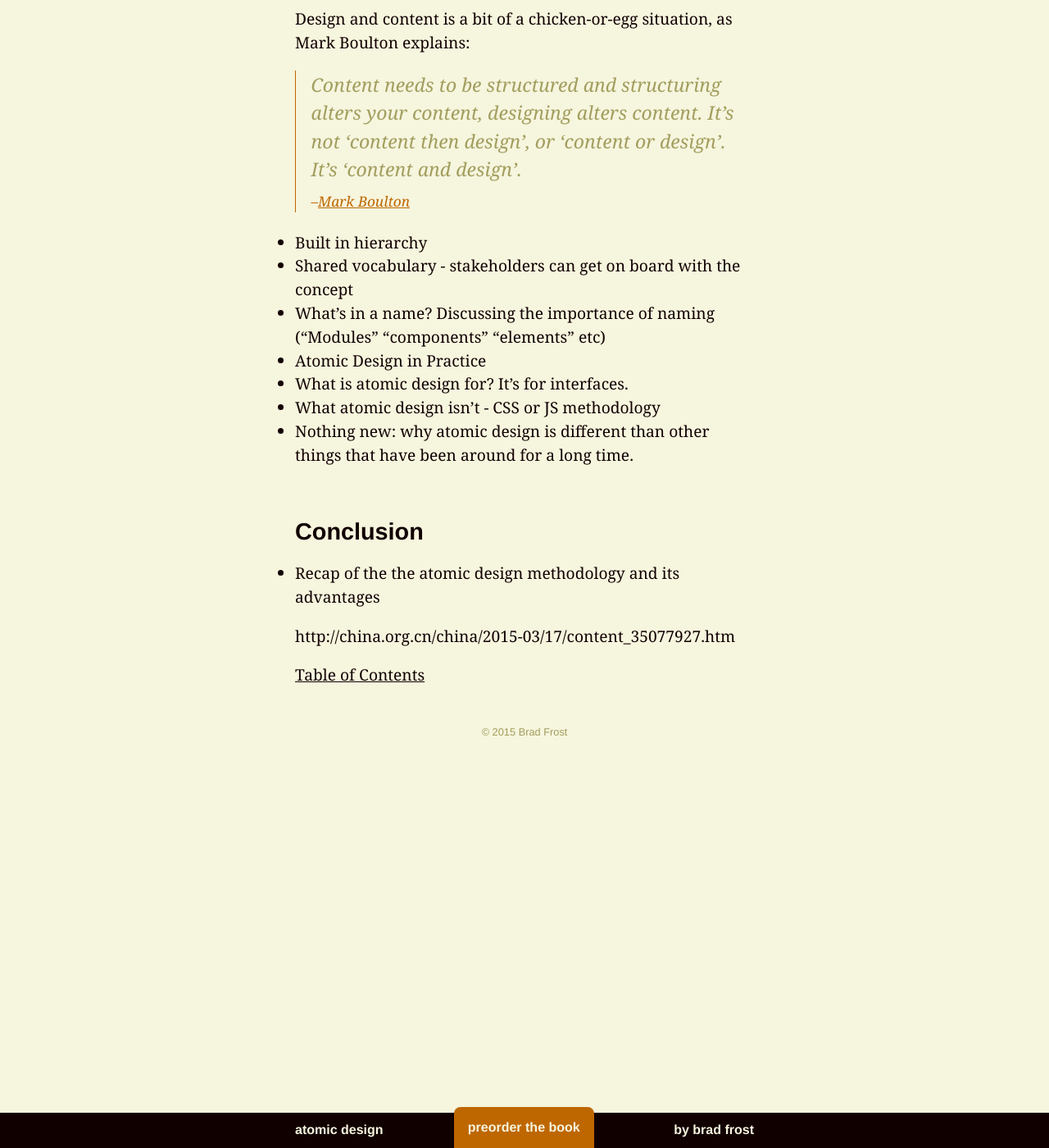
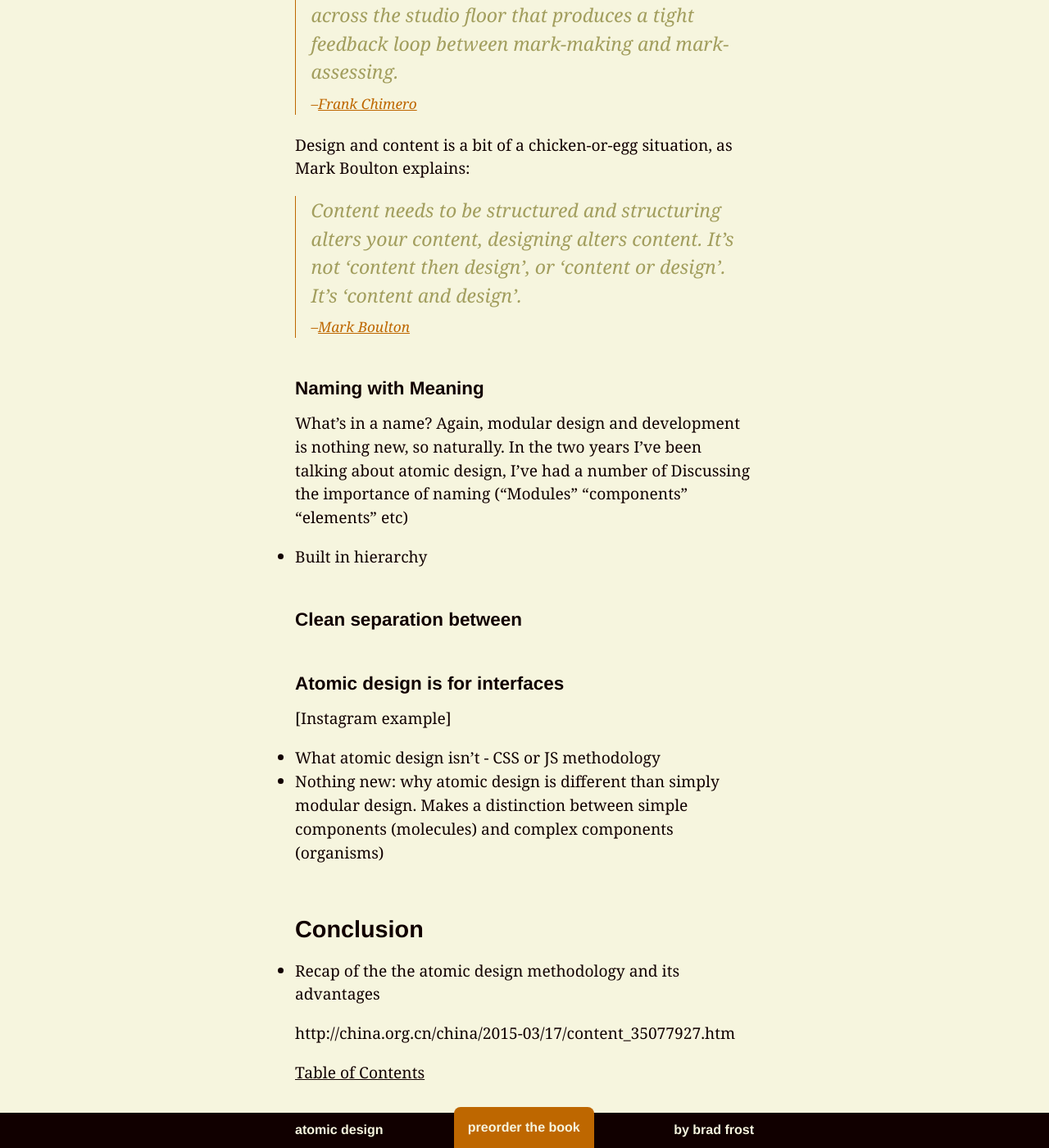
Before and after one commit to bradfrost/atomic-design, a Jekyll site: the page built from chapter-2.md, in a window 1280 px wide and 1400 px high, scrolled down 26161 px. Shown: the whole window at 82% size. Built offline with Jekyll 4.4.1, drawn with Linux system fonts in a browser that asks for light colours; some of the changed text lies outside the part shown.

Commit message:
Chapter 2 draft
beginning atomic design advantages

```diff
--- a/chapter-2.md
+++ b/chapter-2.md
@@ -164,9 +164,10 @@ So that's atomic design! These five distinct stages work together to produce eff
 - **Templates** place components into a page layout and demonstrate the design's underlying content structure.
 - **Pages** apply real content to templates and articulate variations to demonstrate the final UI and test the resiliency of the design system.
 
-[This is as far as I've gotten so far. Thanks for reading!]
+## Advantages of atomic design
+So why do all of this? What's atomic design good for? These are valid questions. After all, we've been building user interfaces for a long time now without
 
-### Advantages of atomic design
+### The Part and the Whole
 - Traverse between abstract and concrete. Can simultaneously see things abstracted and step through to see things in context
 - [The Part and the Whole](http://bradfrost.com/blog/post/the-part-and-the-whole/) - **Not a linear process** but rather a mental model
 
@@ -176,13 +177,17 @@ Design and content is a bit of a chicken-or-egg situation, as Mark Boulton expla
 
 > Content needs to be structured and structuring alters your content, designing alters content. It’s not ‘content then design’, or ‘content or design’. It’s ‘content and design’. <cite>[Mark Boulton](http://www.markboulton.co.uk/journal/structure-first-content-always)</cite>
 
+
+### Naming with Meaning
+What's in a name? Again, modular design and development is nothing new, so naturally. In the two years I've been talking about atomic design, I've had a number of Discussing the importance of naming ("Modules" "components" "elements" etc)
 - Built in hierarchy
-- Shared vocabulary - stakeholders can get on board with the concept
-- What's in a name? Discussing the importance of naming ("Modules" "components" "elements" etc)
-- Atomic Design in Practice
-- What is atomic design for? It's for interfaces.
+
+### Clean separation between
+
+### Atomic design is for interfaces
+[Instagram example]
 - What atomic design isn't - CSS or JS methodology
-- Nothing new: why atomic design is different than other things that have been around for a long time.
+- Nothing new: why atomic design is different than simply modular design. Makes a distinction between simple components (molecules) and complex components (organisms)
 
 ## Conclusion
 - Recap of the the atomic design methodology and its advantages
```
Also changed, not shown: 2 other files.
